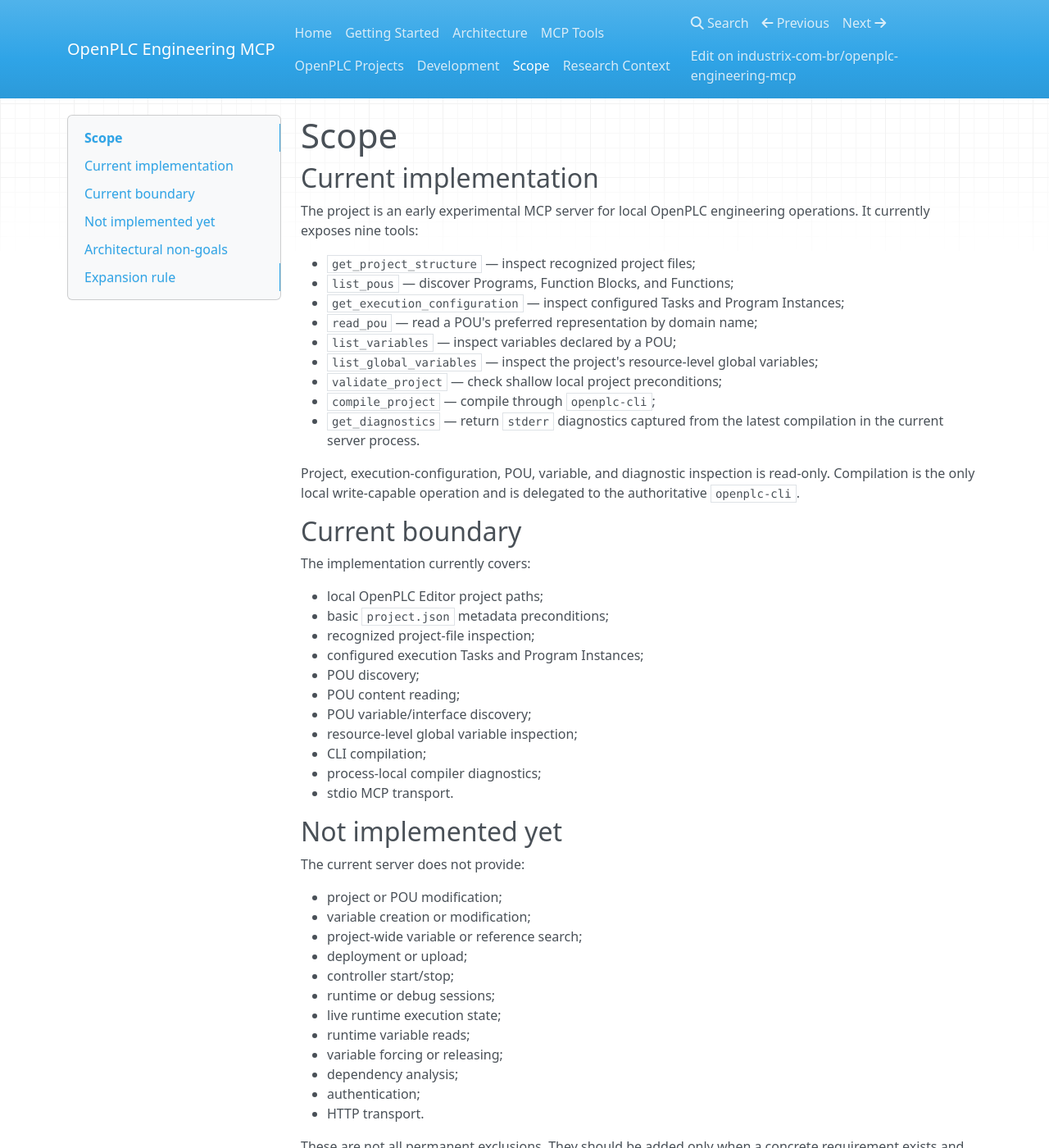
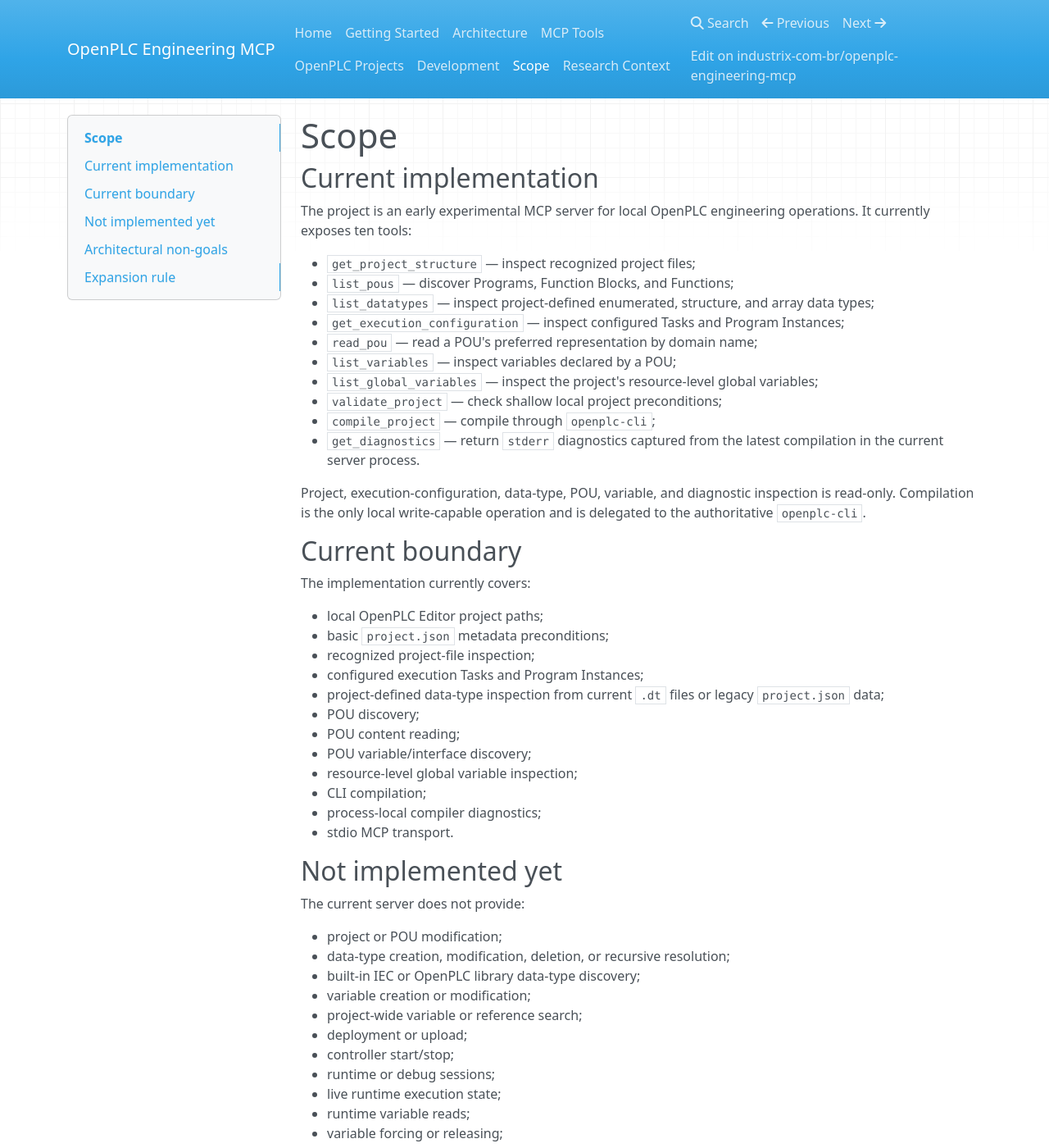
Before and after one commit to industrix-com-br/openplc-engineering-mcp, an MkDocs documentation site: the page built from docs/scope.md, in a window 1280 px wide and 1400 px high. Shown: the whole window at 82% size. Built offline with MkDocs 1.6.1, drawn with Linux system fonts in a browser that asks for light colours; nearby versions of some CDN libraries; some of the changed text lies outside the part shown.

Commit message:
docs: add datatype inspection to scope

```diff
--- a/docs/scope.md
+++ b/docs/scope.md
@@ -2,10 +2,11 @@
 
 ## Current implementation
 
-The project is an early experimental MCP server for local OpenPLC engineering operations. It currently exposes nine tools:
+The project is an early experimental MCP server for local OpenPLC engineering operations. It currently exposes ten tools:
 
 - `get_project_structure` — inspect recognized project files;
 - `list_pous` — discover Programs, Function Blocks, and Functions;
+- `list_datatypes` — inspect project-defined enumerated, structure, and array data types;
 - `get_execution_configuration` — inspect configured Tasks and Program Instances;
 - `read_pou` — read a POU's preferred representation by domain name;
 - `list_variables` — inspect variables declared by a POU;
@@ -14,7 +15,7 @@
 - `compile_project` — compile through `openplc-cli`;
 - `get_diagnostics` — return `stderr` diagnostics captured from the latest compilation in the current server process.
 
-Project, execution-configuration, POU, variable, and diagnostic inspection is read-only. Compilation is the only local write-capable operation and is delegated to the authoritative `openplc-cli`.
+Project, execution-configuration, data-type, POU, variable, and diagnostic inspection is read-only. Compilation is the only local write-capable operation and is delegated to the authoritative `openplc-cli`.
 
 ## Current boundary
 
@@ -24,6 +25,7 @@
 - basic `project.json` metadata preconditions;
 - recognized project-file inspection;
 - configured execution Tasks and Program Instances;
+- project-defined data-type inspection from current `.dt` files or legacy `project.json` data;
 - POU discovery;
 - POU content reading;
 - POU variable/interface discovery;
@@ -37,6 +39,8 @@
 The current server does not provide:
 
 - project or POU modification;
+- data-type creation, modification, deletion, or recursive resolution;
+- built-in IEC or OpenPLC library data-type discovery;
 - variable creation or modification;
 - project-wide variable or reference search;
 - deployment or upload;
@@ -58,6 +62,7 @@
 - a generic filesystem API;
 - a generic shell execution API;
 - a duplicate implementation of the OpenPLC project schema;
+- a complete IEC 61131-3 parser;
 - a replacement for the OpenPLC Editor, CLI, compiler, or runtime;
 - a framework of abstractions created only for possible future features.
 
```
